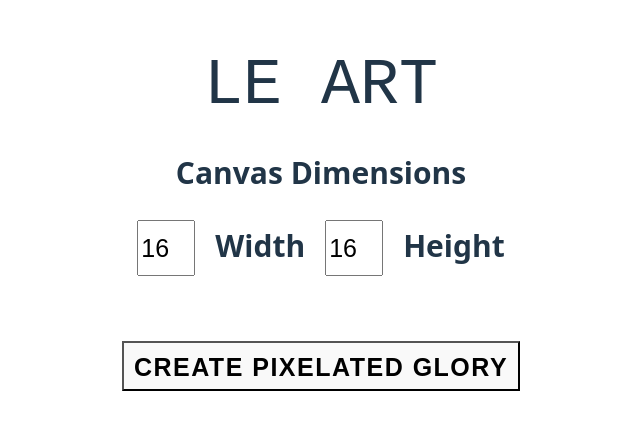
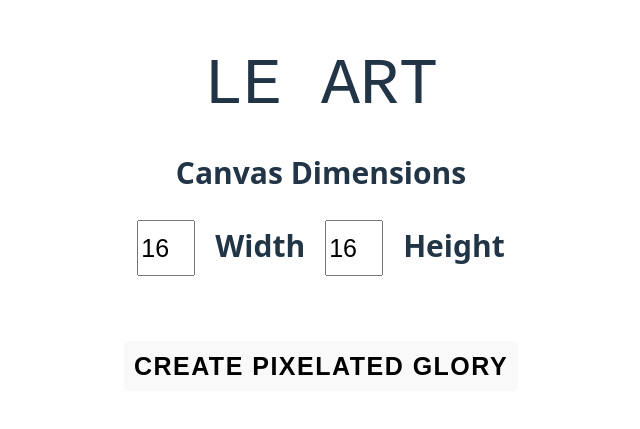
Before and after one commit to Yanny24211/pixel-draw, a React (Vite) app in the folder pixel-draw/: page / in a window 1280 px wide. Shown: the part 201-630 px from the top of the page, without its empty margins (327-967 px from the left). Built offline with nearby package versions, Linux system fonts and the light colour scheme.

Commit message:
buttons improved

```diff
--- a/pixel-draw/src/components/components.css
+++ b/pixel-draw/src/components/components.css
@@ -48,13 +48,15 @@
     height: 50px;
     font-size: 25px;
     text-transform: uppercase;
+    border-radius: 5px;
+    border:none;
     letter-spacing: 1.5px;
     font-weight: 900;
     transition: all 0.3s ease-in-out;
     padding: 10px;
 }
 .button:hover{
-    background-color: none;
+    background-color: black;
 }
 .pixel{
     width:20px;
```
